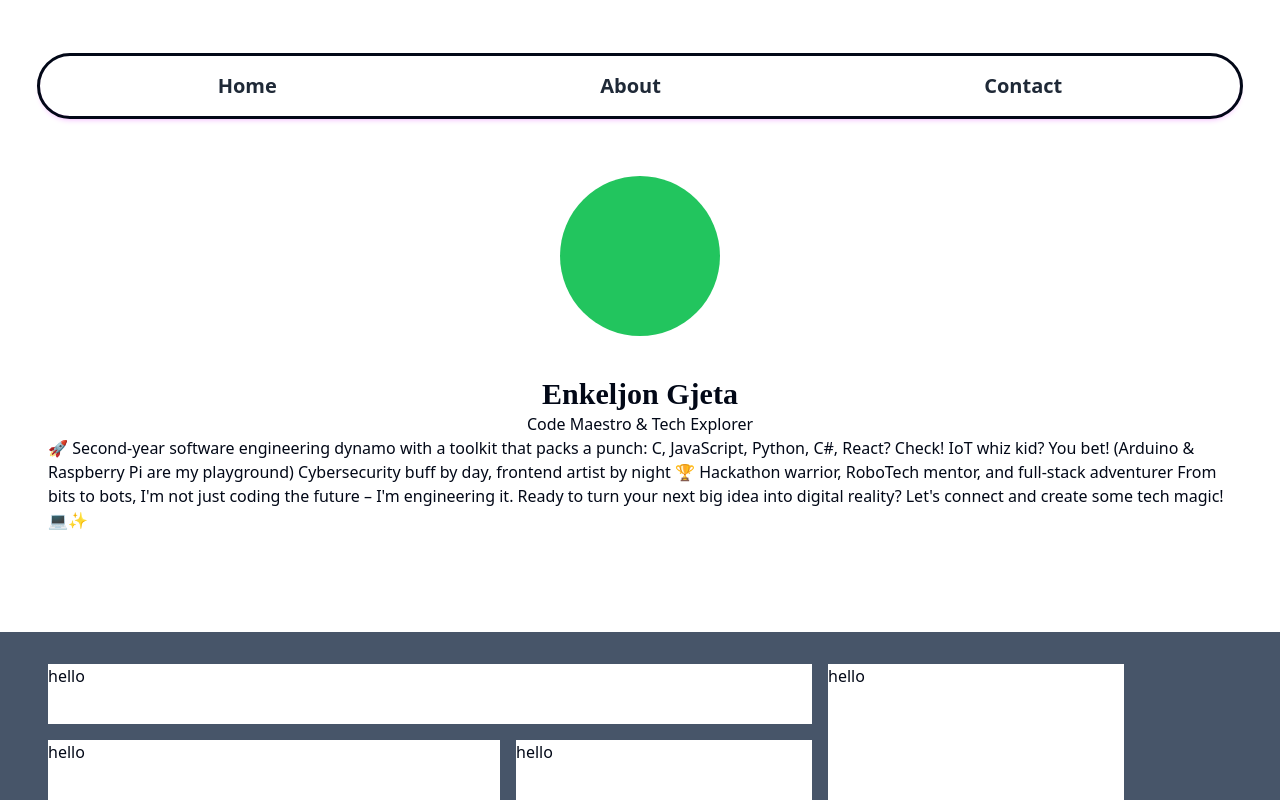
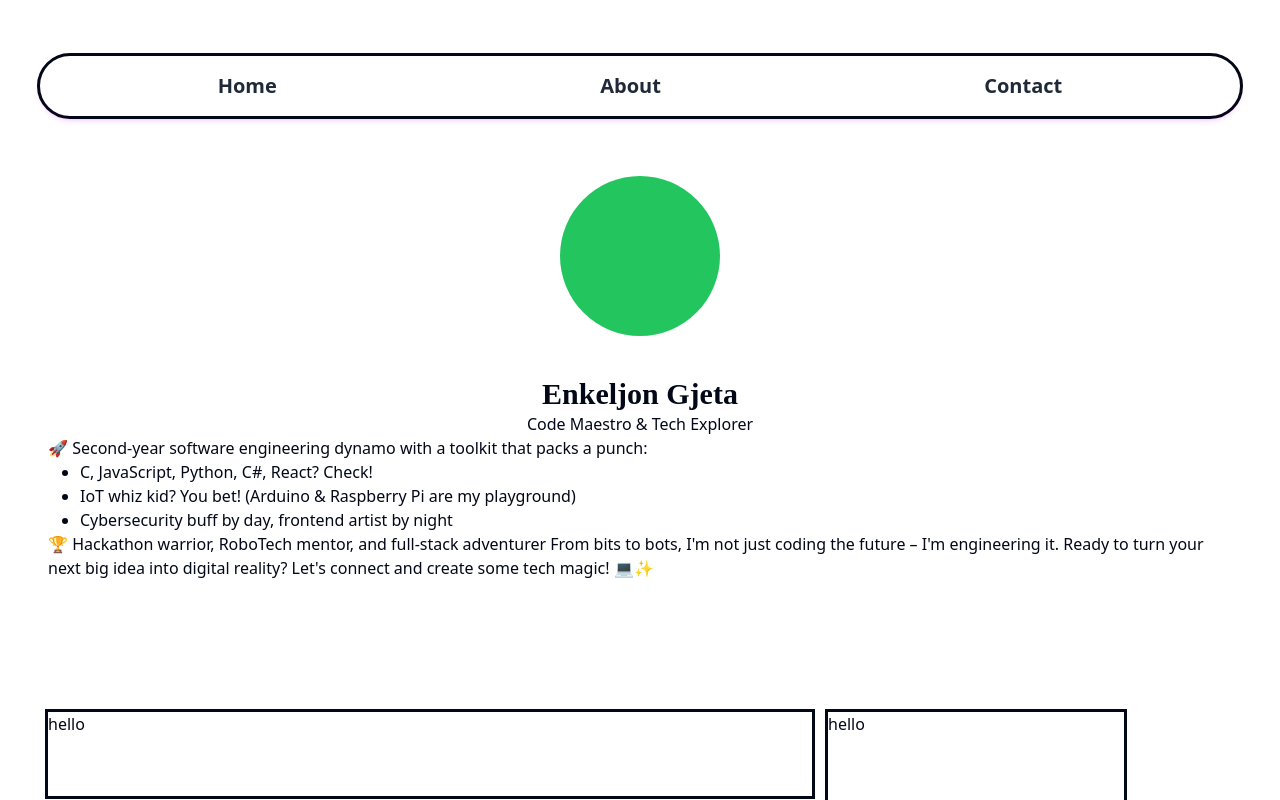
Before and after one commit to Ioni12/portfolio2, a React (Vite) app: page / in a window 1280 px wide. Shown: the top 800 px of the page. Built offline with nearby package versions, Linux system fonts and the light colour scheme; a web font is replaced by a local one.

Commit message:
for the bento

```diff
--- a/src/Bento_ui.jsx
+++ b/src/Bento_ui.jsx
@@ -4,7 +4,7 @@ export default function Bento_ui()
 {
     return(
         <>
-            <div className="grid grid-cols-8 grid-rows-8 gap-4 bg-slate-600 mx-auto my-auto pl-12 pt-8 w-full h-80">
+            <div className="grid grid-cols-8 grid-rows-8 gap-4 mx-auto my-auto pl-12 pt-8 w-full h-[26rem]">
                 <Ui an="row-span-2 col-span-5 bg-white"/>
                 <Ui an="row-span-5 col-span-2 bg-white"/>
                 <Ui an="row-span-5 col-span-3 bg-white"/>
--- a/src/Introduction.jsx
+++ b/src/Introduction.jsx
@@ -21,11 +21,13 @@ export default function Introduction()
                         <h1 className="font-body text-3xl font-bold text-center">Enkeljon Gjeta</h1>
                         <h2 className="text-center">Code Maestro & Tech Explorer</h2>
                         <p>
-                            🚀 Second-year software engineering dynamo with a toolkit that packs a punch:
-                            C, JavaScript, Python, C#, React? Check!
-                            IoT whiz kid? You bet! (Arduino & Raspberry Pi are my playground)
-                            Cybersecurity buff by day, frontend artist by night
-
+                            🚀 Second-year software engineering dynamo with a toolkit that packs a punch:</p>
+                            <ul className="list-disc mx-auto ml-8">
+                                <li>C, JavaScript, Python, C#, React? Check!</li>
+                                <li>IoT whiz kid? You bet! (Arduino & Raspberry Pi are my playground)</li>
+                                <li>Cybersecurity buff by day, frontend artist by night</li>
+                            </ul>
+                            <p>
                             🏆 Hackathon warrior, RoboTech mentor, and full-stack adventurer
                             From bits to bots, I'm not just coding the future – I'm engineering it. Ready to turn your next big idea into digital reality? Let's connect and create some tech magic! 💻✨
                         </p>
--- a/src/Ui.jsx
+++ b/src/Ui.jsx
@@ -4,7 +4,7 @@ export default function Ui({an})
 {
     return(
         <>
-            <div className={an}>
+            <div className={an + " outline shadow-fuchsia-300"}>
                 hello
             </div>
         </>
```
